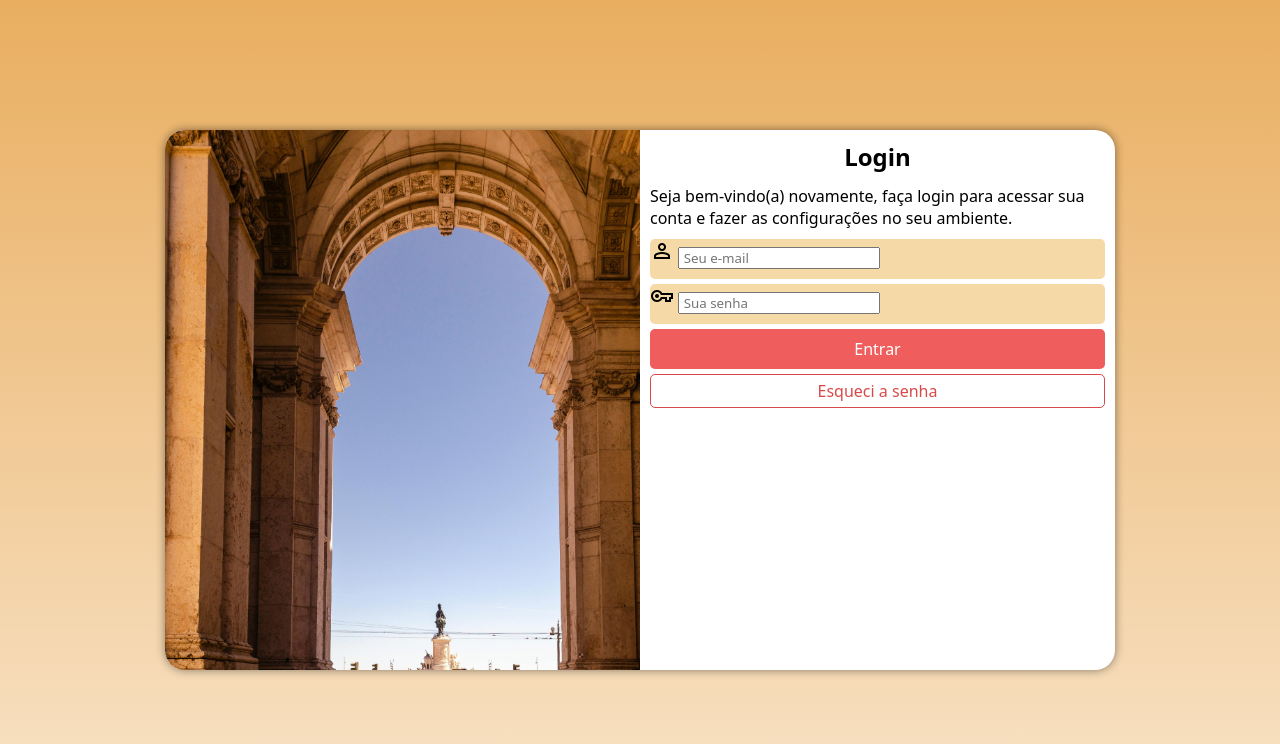
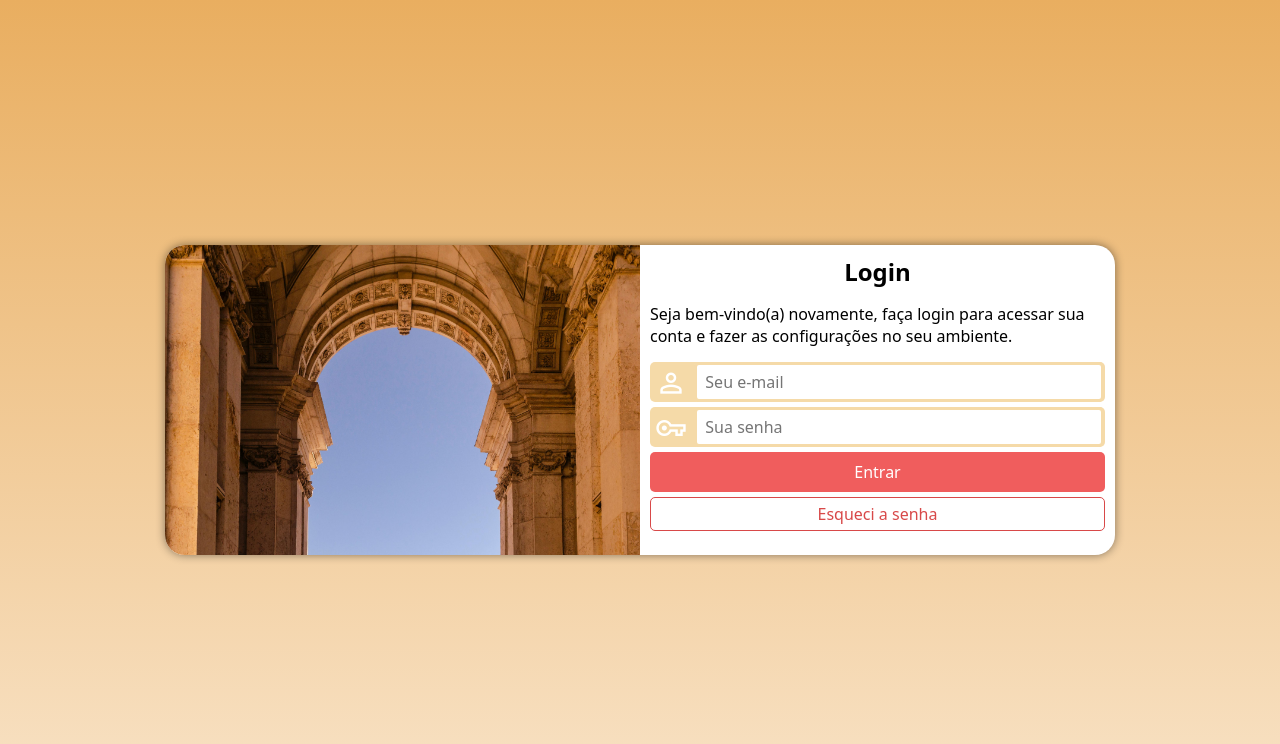
Before and after one commit to Marcos-Moreira5112/projeto_login, a plain HTML site: page index.html in a window 1280 px wide. Drawn offline with nearby package versions, Linux system fonts and the light colour scheme.

Commit message:
Finalizei o projeto

```diff
--- a/estilos/media_query.css
+++ b/estilos/media_query.css
@@ -8,12 +8,14 @@
 
     section#login {
         width: 90vw;
+        height: 300px;
     }
 
     section#login > div#img {
         float: left;
         width: 30%;
         height: 100%;
+
     }
 
     section#login > div#form {
@@ -30,6 +32,7 @@
 
     section#login {
         width: 950px;
+        height: 310px;
     }
 
     section#login > div#img {
@@ -42,4 +45,8 @@
         float: right;
         width: 50%;
     }
+
+    div#form > p {
+        margin: 15px 0px;
+    }
 }
--- a/estilos/style.css
+++ b/estilos/style.css
@@ -27,7 +27,6 @@ section#login {
     position: absolute;
     top: 50%;
     left: 50%;
-    transform: translate(-50%, -50%);
     background-color: white;
     width: 270px;
     height: 540px;
@@ -35,6 +34,8 @@ section#login {
     overflow: hidden;
     box-shadow: 0px 0px 10px rgba(0, 0, 0, 0.459);
     transition: width .4s, height .4s;
+    transform: translate(-50%, -50%);
+    transition-timing-function: ease;
 }
 
 section#login > div#img {
@@ -64,6 +65,23 @@ form > div.campo {
 
 div.campo > label {
     display: none;
+}
+
+div.campo > span {
+    color: white;
+    font-size: 2em;
+    width: 40px;
+    padding: 5px;
+}
+
+div.campo > input {
+    font-size: 1em;
+    width: calc(100% - 45px);
+    height: 100%;
+    border: 3px solid rgb(245, 218, 168);
+    padding: 4px;
+    border-radius: 5px;
+    transform: translateY(-11px);
 }
 
 form > input[type=submit] {
```
